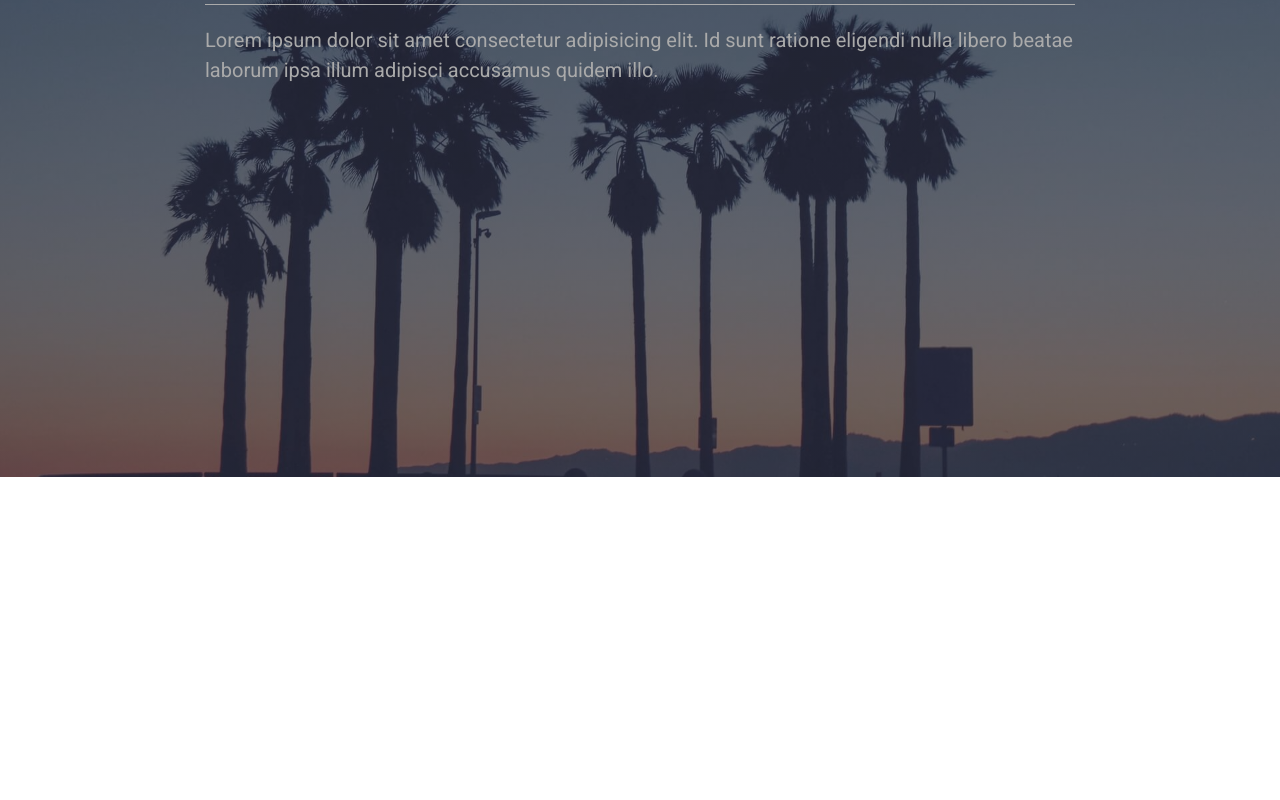
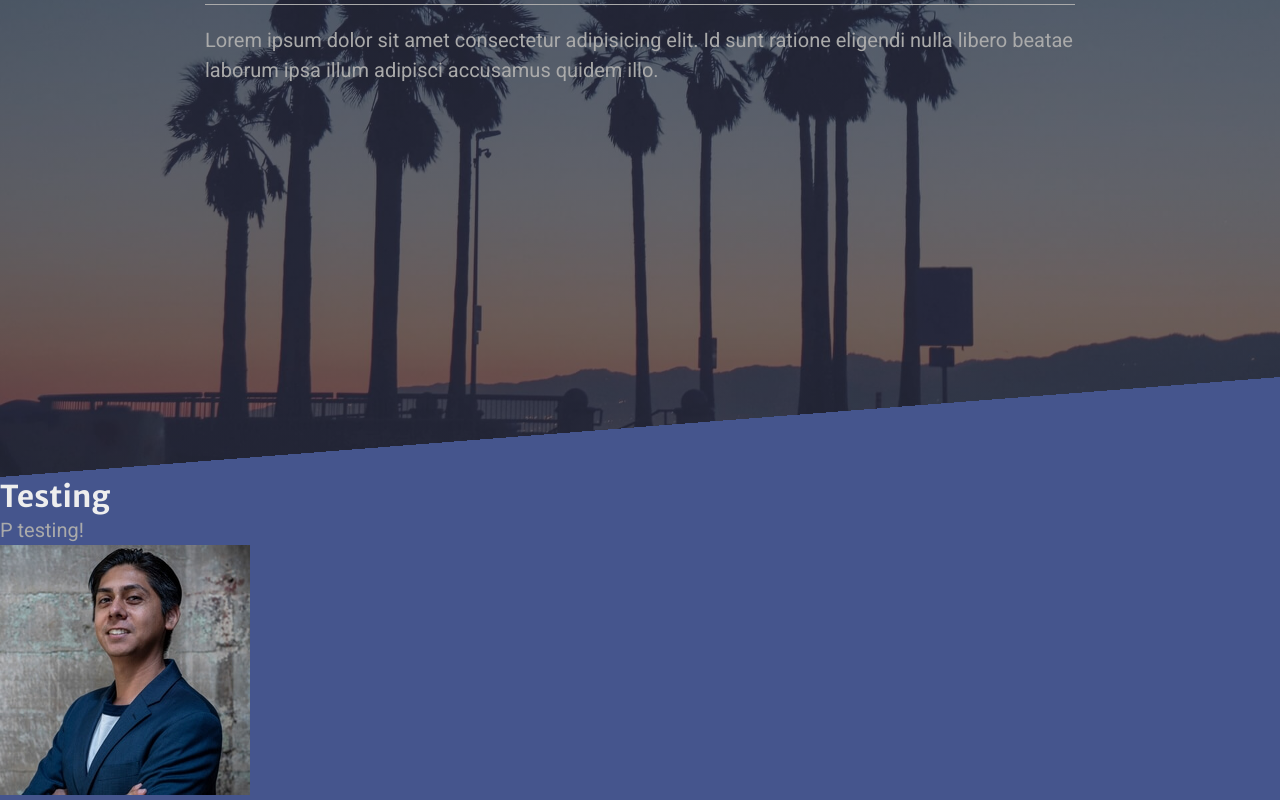
Before and after one commit to its-gio/its-gio.github.io, a React (Create React App) app: page / in a window 1280 px wide. Shown: the part 243-1043 px from the top of the page. Before the commit the page ends 800 px from the top, so only its background shows below. Built offline with nearby package versions, Linux system fonts and the light colour scheme.

Commit message:
Added triangle overlap effect and image of owner.

```diff
--- a/src/App.jsx
+++ b/src/App.jsx
@@ -1,11 +1,13 @@
 import React from "react";
 import "./App.scss";
 import Banner from "./components/Banner";
+import Meet from "./components/Meet";
 
 function App() {
   return (
     <>
       <Banner />
+      <Meet />
     </>
   );
 }
--- a/src/App.scss
+++ b/src/App.scss
@@ -1,5 +1,5 @@
-// #45558d
 @import "./styles/Banner.scss";
+@import "./styles/Meet.scss";
 @import url("https://fonts.googleapis.com/css2?family=Merriweather+Sans:wght@700&family=Roboto&display=swap");
 
 * {
--- /dev/null
+++ b/src/components/Meet.jsx
@@ -0,0 +1,18 @@
+import React from "react";
+import Gio from "../img/Gio.jpg";
+
+function Meet() {
+  return (
+    <div className="meet">
+      <div>
+        <h2>Testing</h2>
+        <p>P testing!</p>
+      </div>
+      <div>
+        <img src={Gio} alt="" />
+      </div>
+    </div>
+  );
+}
+
+export default Meet;
--- /dev/null
+++ b/src/styles/Meet.scss
@@ -0,0 +1,19 @@
+.meet {
+  position: relative;
+  background-color: #45558d;
+
+  &::before {
+    content: " ";
+    background-image: linear-gradient(
+      to left top,
+      #45558d 0%,
+      #45558d 50%,
+      transparent 50%
+    );
+    position: absolute;
+    width: 100%;
+    height: 100px;
+    bottom: 100%;
+    left: 0;
+  }
+}
```
Also changed, not shown: src/img/Gio.jpg (added).
